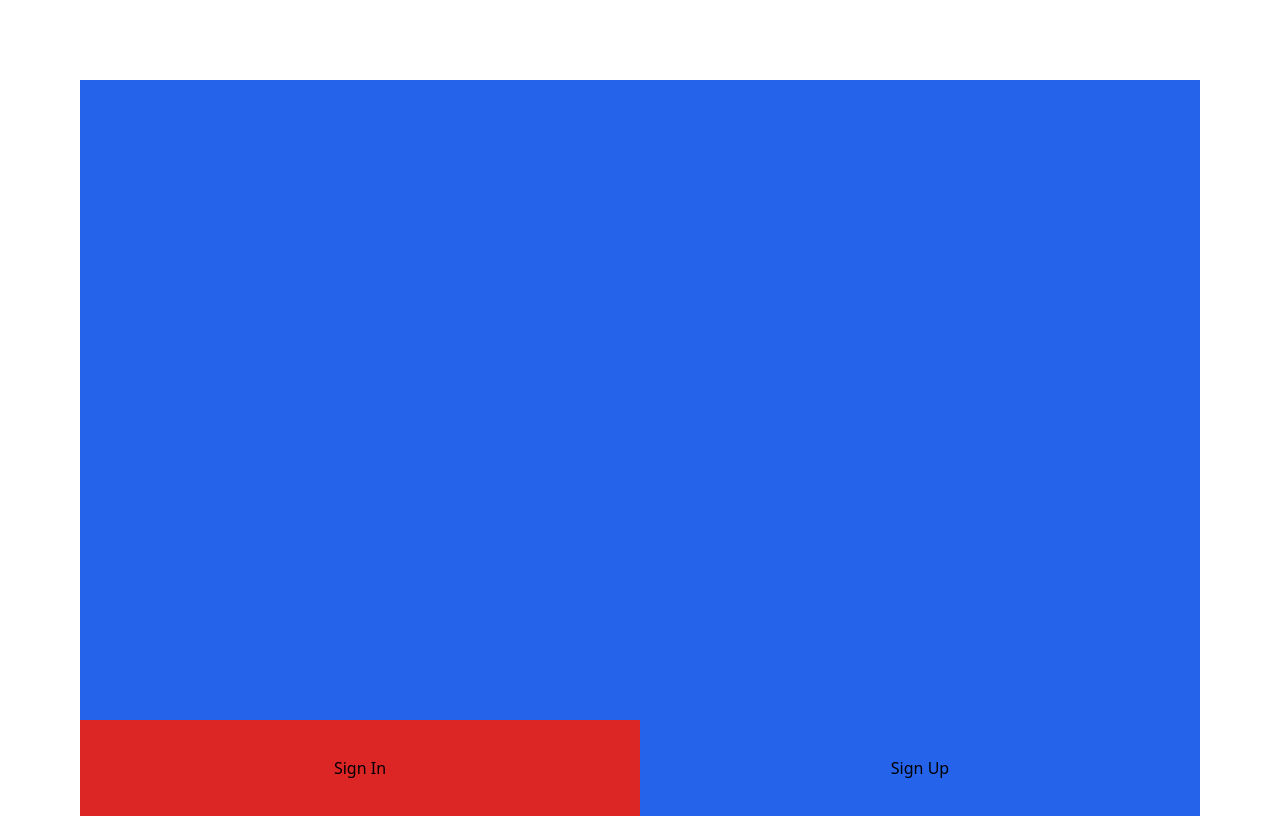
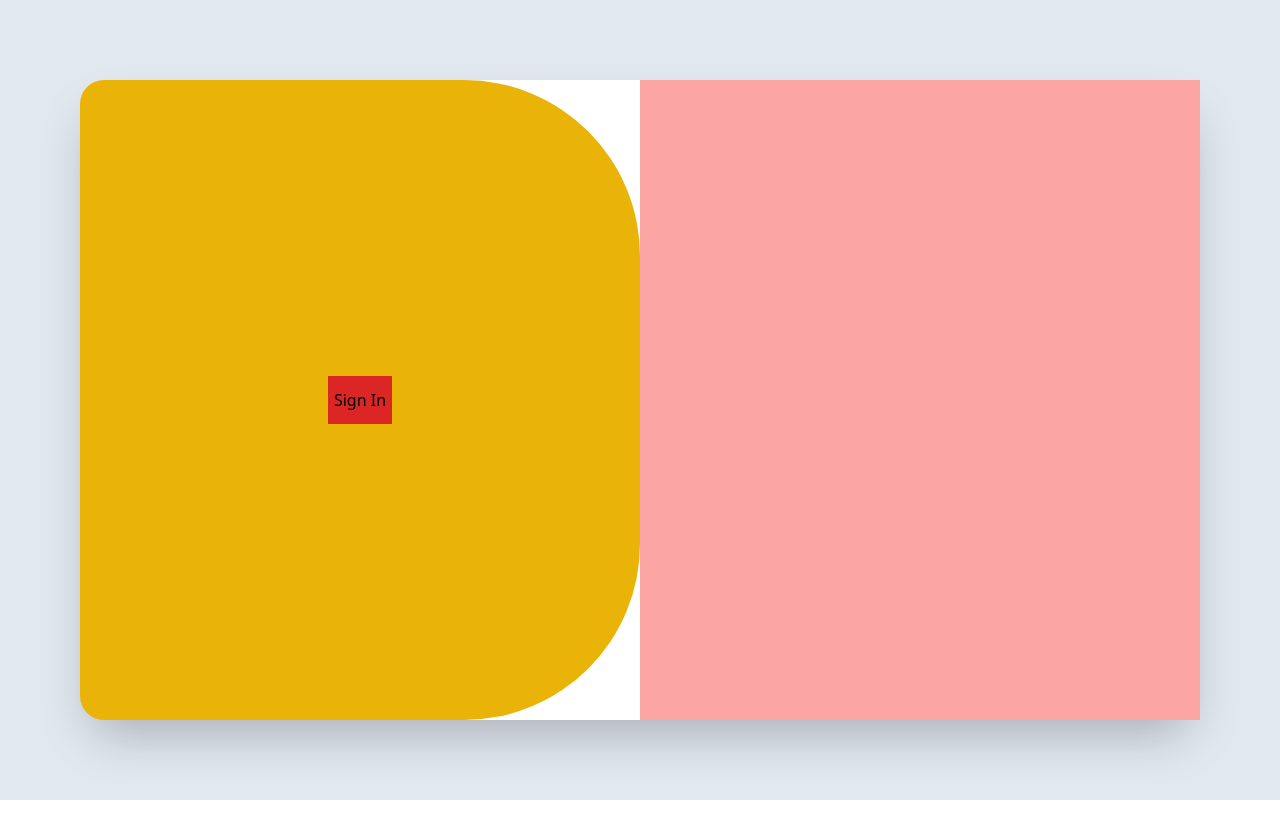
Before and after one commit to SoRa4762/letsAnimate, a React (Vite) app: page / in a window 1280 px wide. Built offline with nearby package versions, Linux system fonts and the light colour scheme.

Commit message:
I only need to figure a way out to add and remove simulateously mate

```diff
--- a/src/Animations/SignInXSignUp.jsx
+++ b/src/Animations/SignInXSignUp.jsx
@@ -1,33 +1,81 @@
-import { useState } from "react";
+import { useEffect, useState } from "react";
 
 const SignInXSignUp = () => {
   const [isSignIn, setIsSignIn] = useState(true);
   const handleSwitch = () => {
     setIsSignIn(!isSignIn);
-    console.log(isSignIn);
+    // console.log(isSignIn);
   };
 
   return (
     <>
-      <div className="h-[100vh] w-full p-8 sm:p-12 md:p-16 lg:p-20">
-        {/* sign in */}
-        <div
-          className={`${
-            isSignIn ? "flex" : "hidden"
-          } h-full w-full bg-blue-600`}
-        >
-          <div></div>
-          <div></div>
+      <div className="h-[100vh] w-full p-8 sm:p-12 md:p-16 lg:p-20 bg-slate-200">
+        {/* sign in/sign up*/}
+        <div className="h-full w-full flex bg-white rounded-[2rem] shadow-2xl">
+          {/* first half */}
+          <div
+            className={`${
+              isSignIn
+                ? "transform translate-x-0 rounded-r-[11rem] rounded-l-3xl"
+                : "transform translate-x-[100%] rounded-l-[11rem] rounded-r-3xl"
+            } h-full flex-1 bg-yellow-500 duration-700`}
+          >
+            {isSignIn ? (
+              <div className="h-full w-full flex justify-center items-center">
+                <button
+                  className={`h-12 w-16 bg-red-600`}
+                  onClick={handleSwitch}
+                >
+                  Sign In
+                </button>
+              </div>
+            ) : (
+              <div className="h-full w-full flex justify-center items-center">
+                <button
+                  className={`h-12 w-16 bg-blue-600`}
+                  onClick={handleSwitch}
+                >
+                  Sign Up
+                </button>
+              </div>
+            )}
+          </div>
+
+          {/* second half */}
+          <div
+            className={`${
+              isSignIn
+                ? "transform translate-x-0"
+                : "transform translate-x-[-100%]"
+            } animate-none flex-1 duration-700 bg-red-300`}
+          >
+            {useEffect(() => {
+              isSignIn ? (
+                <div className="animate-fade duration-700">
+                  <h1>Sign In Mate!</h1>
+                </div>
+              ) : (
+                <div className="animate-fade duration-700">
+                  <h1>Sign In Mate!</h1>
+                </div>
+              );
+            }, [isSignIn])}
+          </div>
         </div>
 
-        <div className="h-24 w-full flex">
-          <button className="h-full w-full bg-red-600" onClick={handleSwitch}>
+        {/* <div className="h-24 w-full flex">
+          <button
+            className={`${
+              !isSignIn && "disabled:bg-red-900"
+            } h-full w-full bg-red-600`}
+            onClick={handleSwitch}
+          >
             Sign In
           </button>
           <button className="h-full w-full bg-blue-600" onClick={handleSwitch}>
             Sign Up
           </button>
-        </div>
+        </div> */}
       </div>
     </>
   );
--- a/tailwind.config.js
+++ b/tailwind.config.js
@@ -2,7 +2,18 @@
 export default {
   content: ["./index.html", "./src/**/*.{js,ts,jsx,tsx}"],
   theme: {
-    extend: {},
+    extend: {
+      animation: {
+        fade: "fadeIn 1s ease-in-out",
+      },
+
+      keyframes: {
+        fadeIn: {
+          "0%": { opacity: 0 },
+          "100%": { opacity: 1 },
+        },
+      },
+    },
   },
   plugins: [],
 };
```
